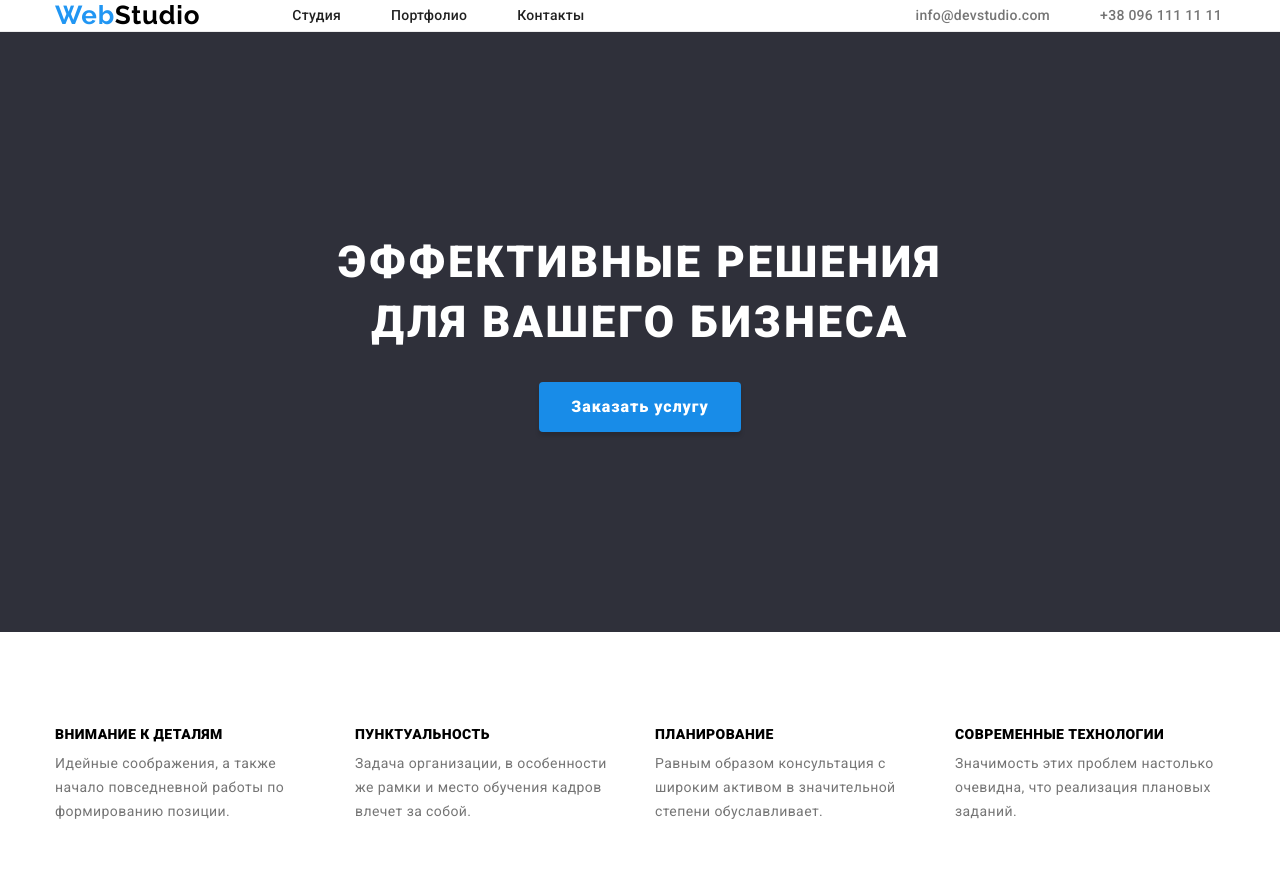
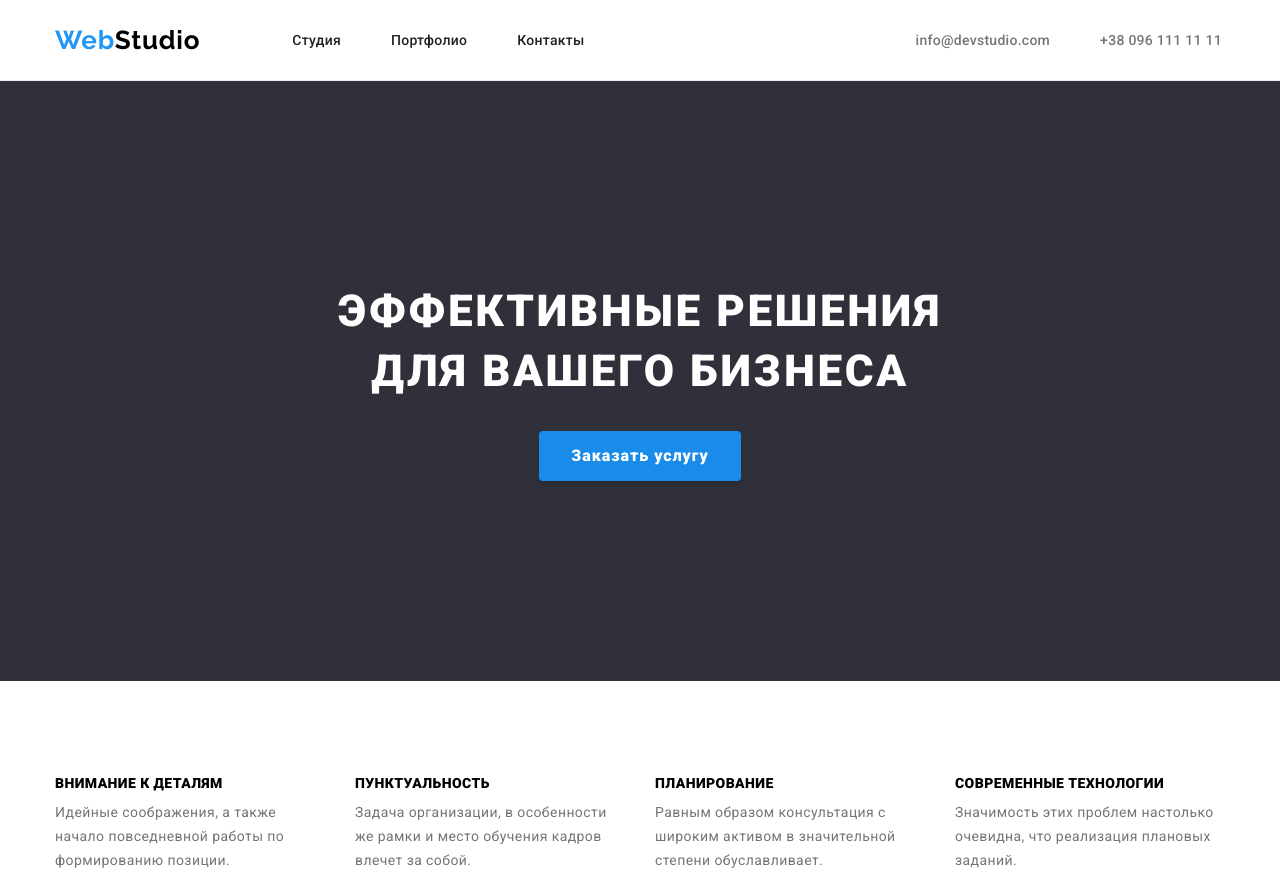
Before and after one commit to Vladimir9l/goit-markup-hw-03, a plain HTML site: page index.html in a window 1280 px wide. Shown: the top 876 px of the page. Drawn offline with nearby package versions, Linux system fonts and the light colour scheme.

Commit message:
Update styless.css

```diff
--- a/css/styless.css
+++ b/css/styless.css
@@ -74,7 +74,7 @@ header address li:not(:last-child) {
 	margin-bottom: 0;
 }
 
-.navigation-list-item .address-list-item .link {
+.navigation-list-item .link {
 	display: block;
 	padding-top: 32px;
 	padding-bottom: 32px;
```
